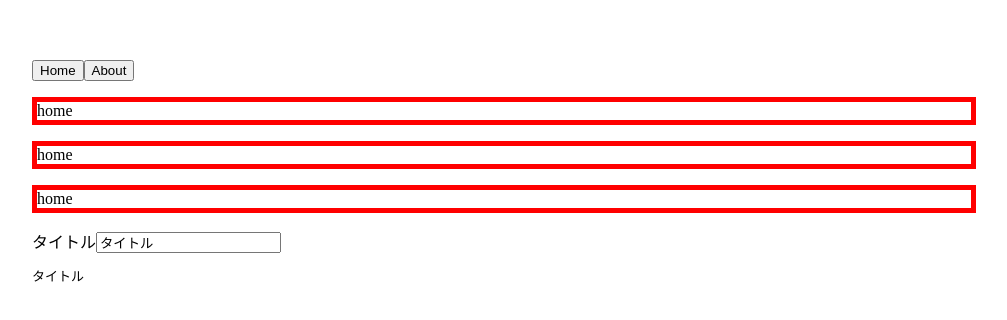
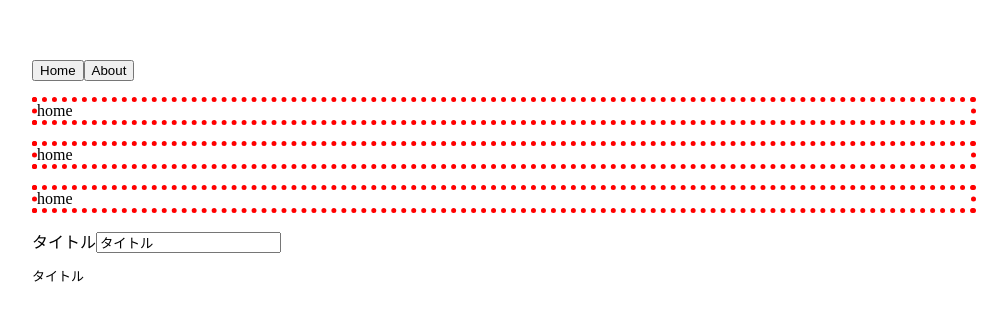
Before and after one commit to Makotox0207/vue_practice, a Vue app in the folder vue-udemyjs/: page / in a window 1280 px wide. Shown: the part 108-428 px from the top of the page, without its empty margins (136-1143 px from the left). Built offline with nearby package versions, Linux system fonts and the light colour scheme.

Commit message:
binding.arg

```diff
--- a/vue-udemyjs/src/components/Home.vue
+++ b/vue-udemyjs/src/components/Home.vue
@@ -1,4 +1,5 @@
 <template>
   <!-- 複数の値を渡す時はオブジェクトにする -->
-  <p v-border="{width: '5px', color: 'red'}">home</p>
+  <!-- 引数はv-directiveName:引数 -->
+  <p v-border:dotted="{width: '5px', color: 'red'}">home</p>
 </template>
--- a/vue-udemyjs/src/main.js
+++ b/vue-udemyjs/src/main.js
@@ -9,6 +9,8 @@
   // binding.value.key 複数の値を受け取る
   el.style.borderWidth = binding.value.width;
   el.style.borderColor = binding.value.color;
+  // binding.arg 引数を取る ※argument=引数
+  el.style.borderStyle = binding.arg;
 })
 
 new Vue({
```
Also changed, not shown: 1 other file (tests, documents, lock files or other folders).
